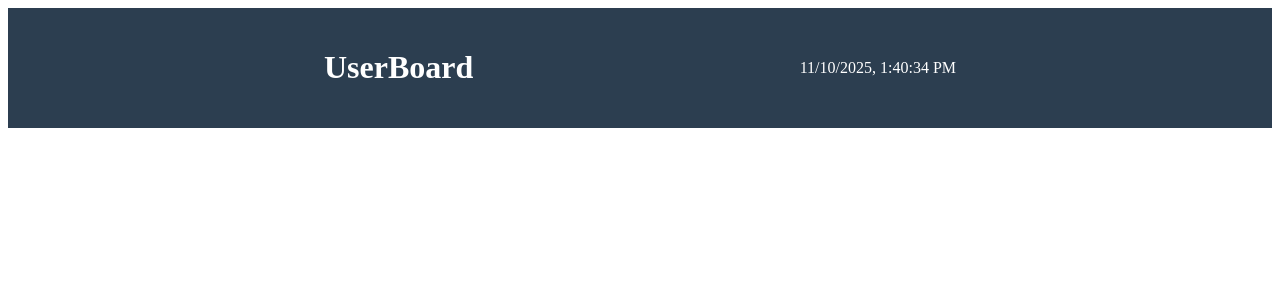
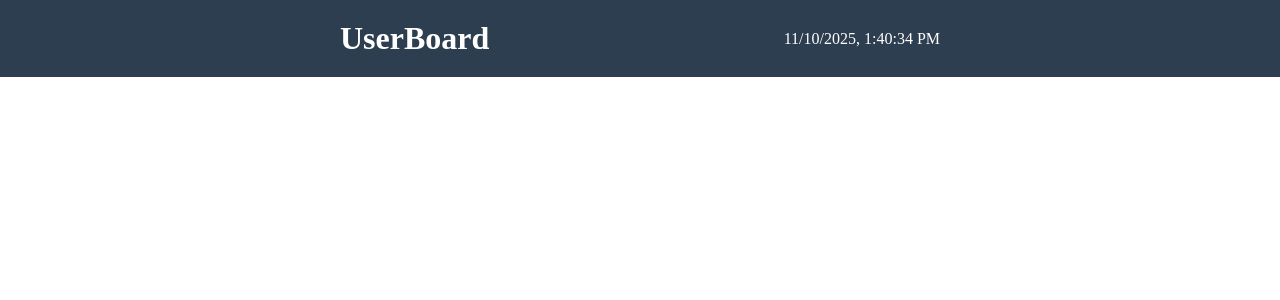
Before and after one commit to DemetreD/Angular-Intern-Task, an Angular app: page / in a window 1280 px wide. Shown: the top 300 px of the page. Built offline with nearby package versions, Linux system fonts and the light colour scheme.

Commit message:
Add global styles

```diff
--- a/src/styles.css
+++ b/src/styles.css
@@ -1 +1,10 @@
-/* You can add global styles to this file, and also import other style files */
+*,
+*::before,
+*::after {
+  box-sizing: border-box;
+}
+
+* {
+  margin: 0;
+  padding: 0;
+}
```
